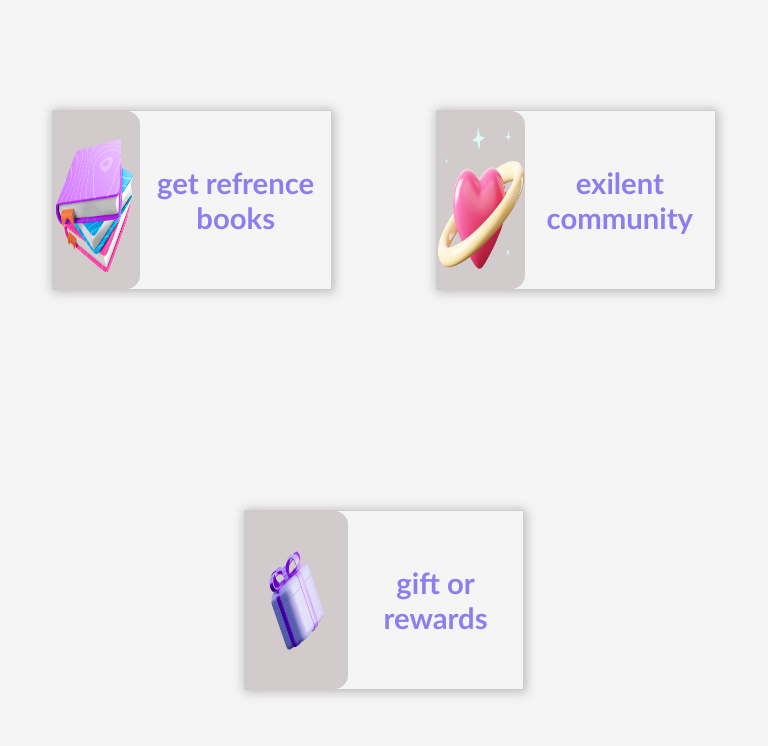
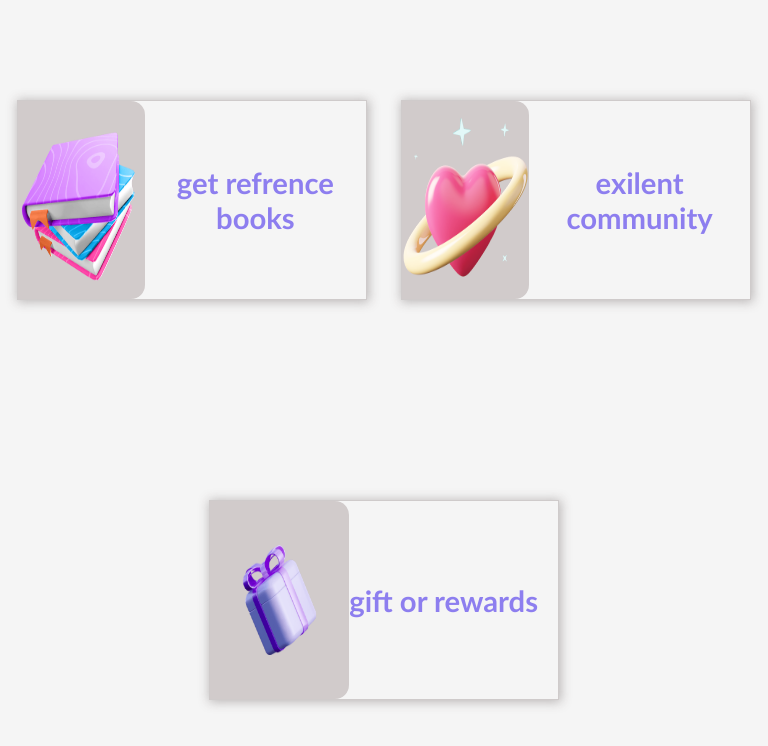
Before and after one commit to sarrthak008/icp-assignment, a plain HTML site: page responsiveCrads/index.html in a window 768 px wide. Drawn offline with Linux system fonts and the light colour scheme.

Commit message:
add responsive code for medium level devices

```diff
--- a/responsiveCrads/style.css
+++ b/responsiveCrads/style.css
@@ -63,4 +63,9 @@
   }
 }
 
-@media screen and (min-width:768px) and (max-width:997px){}
+@media screen and (min-width:768px) and (max-width:997px){
+  .card{
+    height:200px ;
+    width: 350px;
+  }
+}
```
